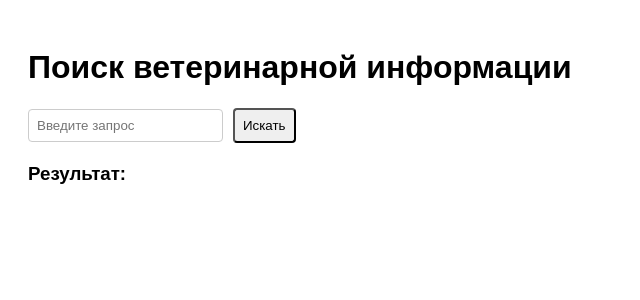
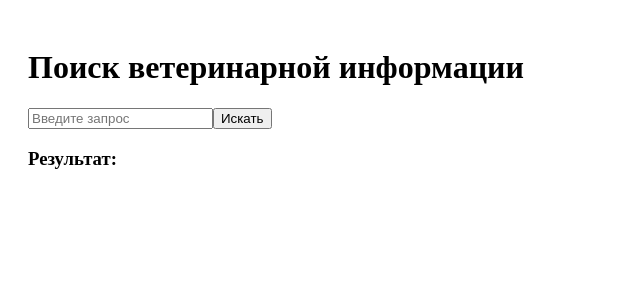
Before and after one commit to hippocratus/vet_hippocratus, a Next.js app: page /test in a window 1280 px wide. Shown: the top 300 px of the page, without its empty margins (0-640 px from the left). Built offline with nearby package versions, Linux system fonts and the light colour scheme.

Commit message:
Update test.tsx

```diff
--- a/src/pages/test.tsx
+++ b/src/pages/test.tsx
@@ -1,7 +1,7 @@
-"use client"; // Гарантируем, что хук useState не сломается на сервере
+"use client";
 
 import { useState } from "react";
-import { searchVetInfo } from "../utils/api";
+import { searchVetInfo } from "@/src/utils/api"; // Убедись, что путь к api.ts правильный
 
 export default function TestPage() {
   const [query, setQuery] = useState("");
@@ -9,33 +9,30 @@ export default function TestPage() {
 
   const handleSearch = async () => {
     if (!query.trim()) {
-      setResponse("Введите запрос перед поиском");
+      setResponse("Введите запрос!");
       return;
     }
 
-    const result = await searchVetInfo(query);
-    setResponse(result);
+    try {
+      const result = await searchVetInfo(query);
+      setResponse(result);
+    } catch (error) {
+      console.error("Ошибка при запросе:", error);
+      setResponse("Ошибка при получении данных.");
+    }
   };
 
   return (
-    <div style={{ padding: 20, fontFamily: "Arial, sans-serif" }}>
+    <div style={{ padding: 20 }}>
       <h1>Поиск ветеринарной информации</h1>
       <input
         type="text"
         value={query}
         onChange={(e) => setQuery(e.target.value)}
         placeholder="Введите запрос"
-        style={{
-          padding: 8,
-          marginRight: 10,
-          borderRadius: 4,
-          border: "1px solid #ccc",
-        }}
       />
-      <button onClick={handleSearch} style={{ padding: 8, borderRadius: 4 }}>
-        Искать
-      </button>
-      <div style={{ marginTop: 20 }}>
+      <button onClick={handleSearch}>Искать</button>
+      <div>
         <h3>Результат:</h3>
         <p>{response}</p>
       </div>
```
